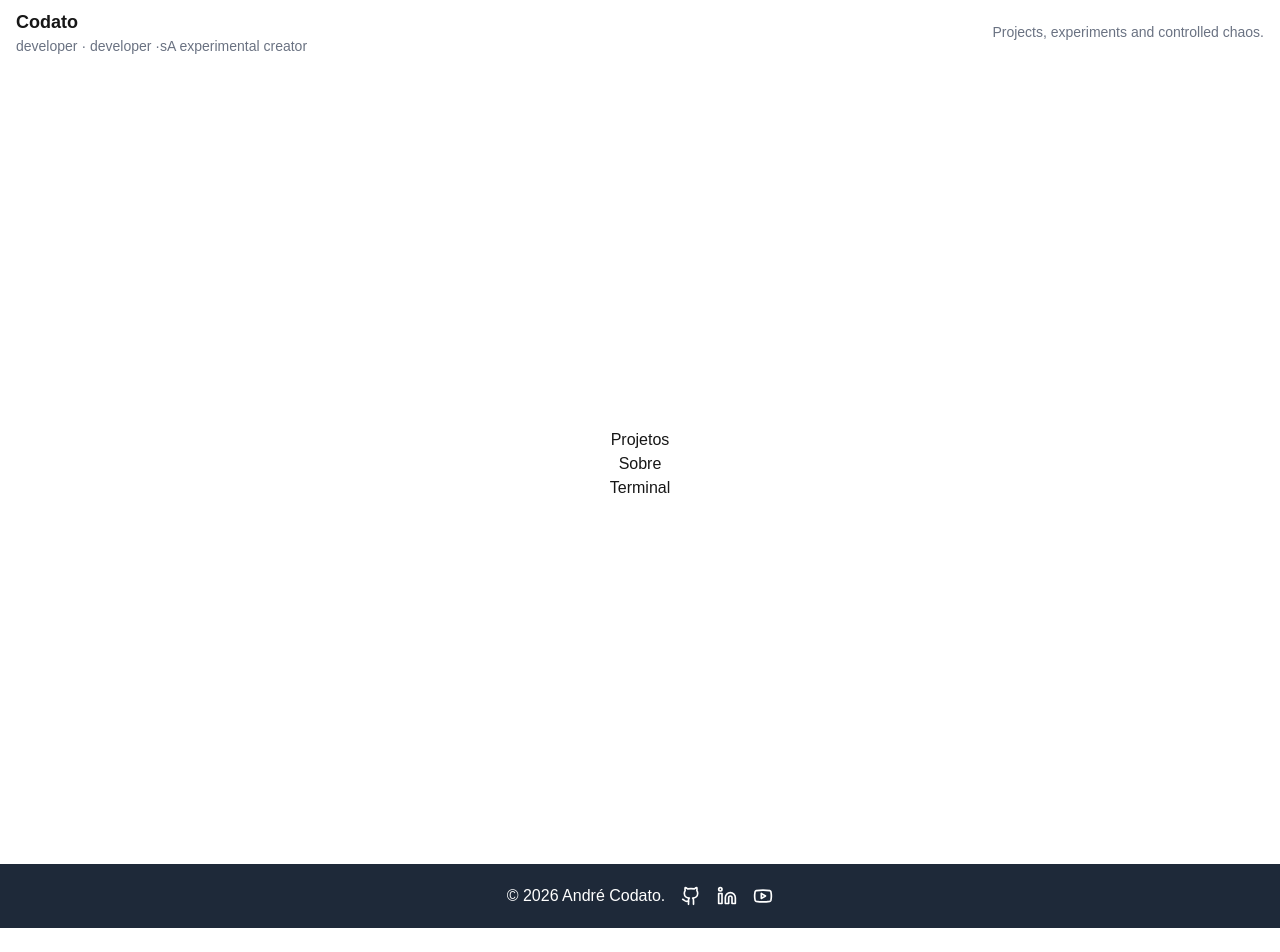
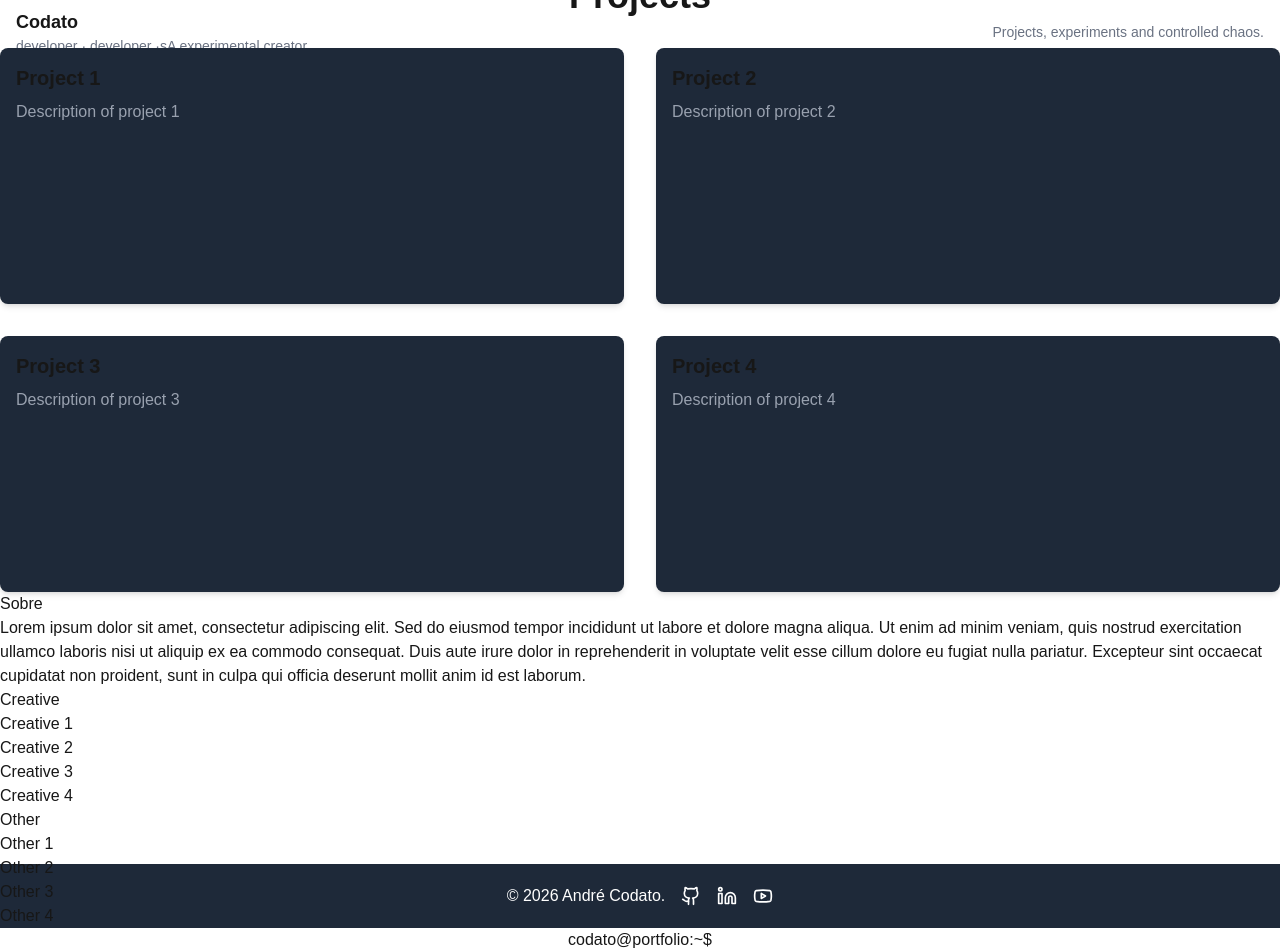
Before and after one commit to andrecodato/portfolio, a Next.js app: page / in a window 1280 px wide. Before the commit the page ends 928 px from the top, so only its background shows below. Built offline with nearby package versions, Linux system fonts and the light colour scheme.

Commit message:
Building my portfolio

```diff
--- a/src/app/layout.tsx
+++ b/src/app/layout.tsx
@@ -15,8 +15,14 @@ const geistMono = Geist_Mono({
 });
 
 export const metadata: Metadata = {
-  title: "Create Next App",
-  description: "Generated by create next app",
+  title: "André Codato - Portfólio",
+  description: "Projects, experiments and controlled chaos.",
+  openGraph: {
+    title: "André Codato - Portfólio",
+    description: "Projects, experiments and controlled chaos.",
+    url: "https://codato.dev",
+    siteName: "André Codato - Portfólio",
+  },
 };
 
 export default function RootLayout({
@@ -25,7 +31,7 @@ export default function RootLayout({
   children: React.ReactNode;
 }>) {
   return (
-    <html lang="en">
+    <html lang="pt-br">
       <body
         className={`${geistSans.variable} ${geistMono.variable} antialiased`}
       >
--- /dev/null
+++ b/src/components/ui/cards.tsx
@@ -0,0 +1,9 @@
+export default function cards(title:string, description:string, link:string) {
+    return (
+        <div className="w-full h-64 bg-gray-800 rounded-lg shadow-md p-4">
+            <h2 className="text-xl font-bold mb-2">{title}</h2>
+            <p className="text-gray-400 mb-4">{description}</p>
+            <a href={link} className="text-blue-500 hover:underline">View Project</a>
+        </div>
+    )
+};
--- /dev/null
+++ b/src/constants/index.ts
@@ -0,0 +1,7 @@
+const socialsLinks = {
+    github: "https://github.com/andrecodato",
+    linkedin: "https://www.linkedin.com/in/andrecodato/",
+    youtube: "https://www.youtube.com/@andrecodato",
+}
+
+export { socialsLinks };
--- a/src/sections/Projetos.tsx
+++ b/src/sections/Projetos.tsx
@@ -1,7 +1,33 @@
 export default function Projetos() {
+    const projectsCards = {
+        "Project 1": {
+            "description": "Description of project 1",
+            "link": "https://example.com/project1"
+        },
+        "Project 2": {
+            "description": "Description of project 2",
+            "link": "https://example.com/project2"
+        },
+        "Project 3": {
+            "description": "Description of project 3",
+            "link": "https://example.com/project3"
+        },
+        "Project 4": {
+            "description": "Description of project 4",
+            "link": "https://example.com/project4"
+        },
+    }
     return (
-        <div>
-            <h1>Projetos</h1>
+        <div className="w-full h-screen flex flex-col items-center justify-center">
+            <h1 className="text-4xl font-bold mb-8">Projects</h1>
+            <div className="w-full h-full grid grid-cols-2 gap-8">
+                {Object.entries(projectsCards).map(([title, { description, link }]) => (
+                    <a href={link} key={title} className="w-full h-64 bg-gray-800 rounded-lg shadow-md p-4 cursor-pointer">
+                        <h2 className="text-xl font-bold mb-2">{title}</h2>
+                        <p className="text-gray-400 mb-4">{description}</p>
+                    </a>
+                ))}
+            </div>
         </div>
     )
 };
--- a/src/sections/Sobre.tsx
+++ b/src/sections/Sobre.tsx
@@ -1,7 +1,40 @@
 export default function Sobre() {
+    const aboutText = "Lorem ipsum dolor sit amet, consectetur adipiscing elit. Sed do eiusmod tempor incididunt ut labore et dolore magna aliqua. Ut enim ad minim veniam, quis nostrud exercitation ullamco laboris nisi ut aliquip ex ea commodo consequat. Duis aute irure dolor in reprehenderit in voluptate velit esse cillum dolore eu fugiat nulla pariatur. Excepteur sint occaecat cupidatat non proident, sunt in culpa qui officia deserunt mollit anim id est laborum."
+    const creativeList = [
+        "Creative 1",
+        "Creative 2",
+        "Creative 3",
+        "Creative 4",
+    ]
+    const otherList = [
+        "Other 1",
+        "Other 2",
+        "Other 3",
+        "Other 4",
+    ]
+
     return (
         <div>
             <h1>Sobre</h1>
+            <div>
+                <p>{aboutText}</p>
+            </div>
+            <div>
+                <h2>Creative</h2>
+                <ul>
+                    {creativeList.map((item, index) => (
+                        <li key={index}>{item}</li>
+                    ))}
+                </ul>
+            </div>
+            <div>
+                <h2>Other</h2>
+                <ul>
+                    {otherList.map((item, index) => (
+                        <li key={index}>{item}</li>
+                    ))}
+                </ul>
+            </div>
         </div>
     )
 };
--- a/src/sections/Terminal.tsx
+++ b/src/sections/Terminal.tsx
@@ -1,7 +1,23 @@
+import { socialsLinks } from "../constants";
 export default function Terminal() {
+    const terminalHostName = "codato@portfolio:~$ ";
+    const commands = {
+        "help": "Available commands: help, about, projects, contact",
+        "about": "I am a software developer with a passion for creating innovative solutions.",
+        "projects": `You can find my projects on my GitHub: ${socialsLinks.github}`,
+        "contact": `You can reach me on LinkedIn: ${socialsLinks.linkedin} or YouTube: ${socialsLinks.youtube}`,
+    }
+
     return (
         <div>
-            <h1>Terminal</h1>
+            <div>
+                <div>{terminalHostName}</div>
+                <div>
+                    {/**
+                     * Aqui vai ter os botões fictícios de minimizar e fechar, e o terminal em si, que vai ser um input onde o usuário pode digitar os comandos, e abaixo disso vai ter a resposta do comando digitado.
+                     */}
+                </div>
+            </div>
         </div>
     )
 };
```
